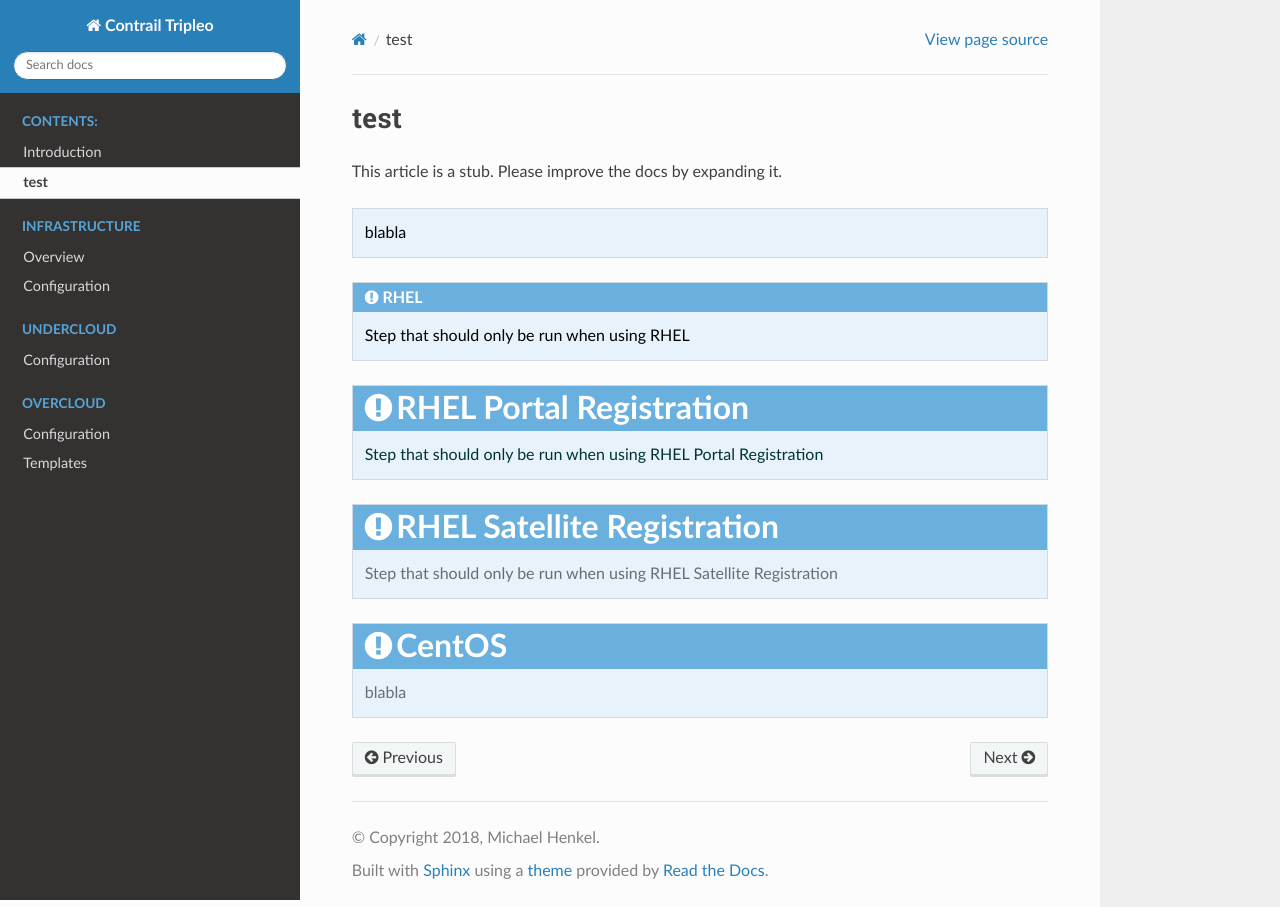
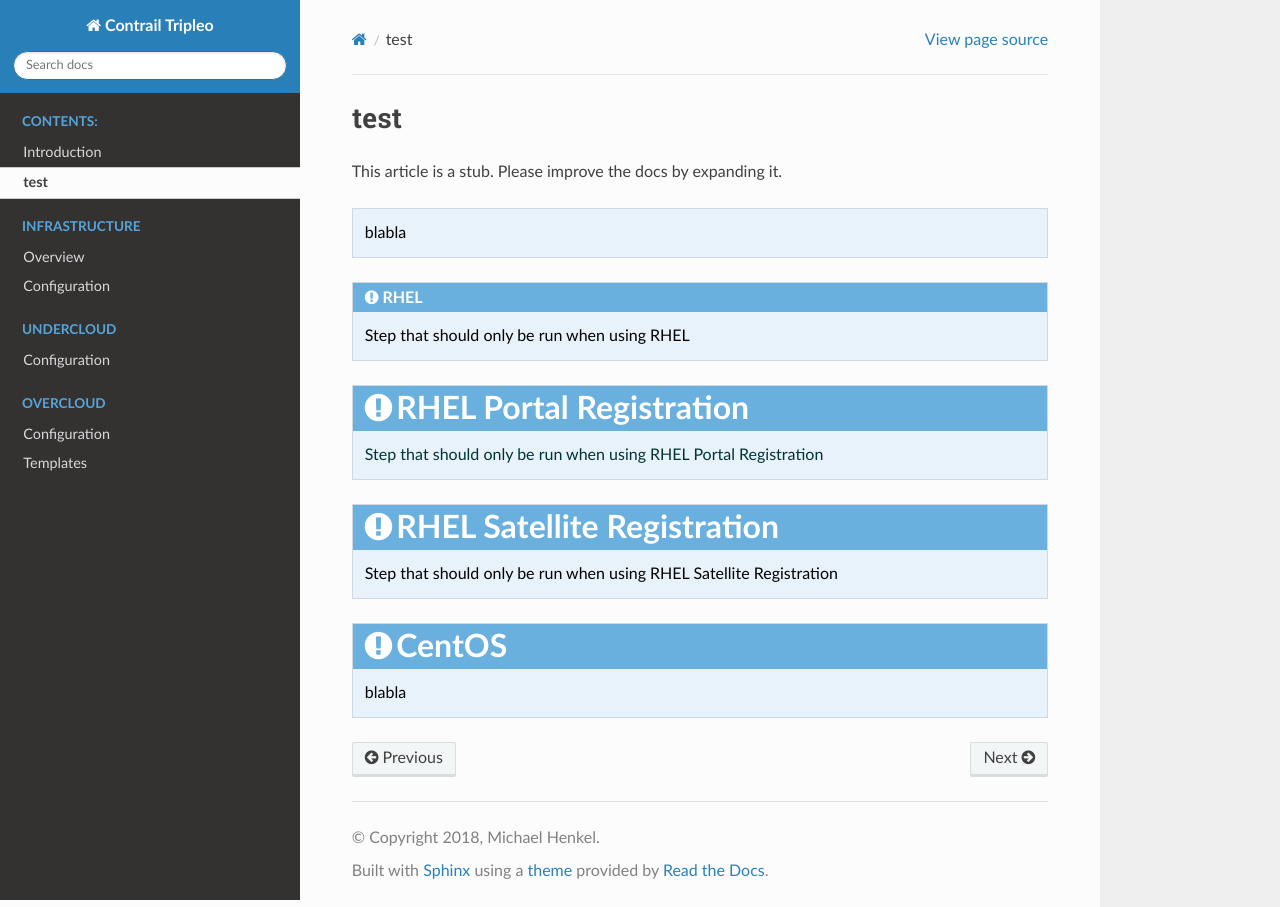
Before and after one commit to michaelhenkel/contrail-tripleo-docu, a Sphinx documentation site: the page built from docs/test.rst, in a window 1280 px wide. Built offline with Sphinx 7.4.7 and the Read the Docs theme 2.0.0, drawn with Linux system fonts in a browser that asks for light colours.

```diff
--- a/docs/_static/custom.css
+++ b/docs/_static/custom.css
@@ -1,12 +1,12 @@
 .admonition {
   font-size: 200%; /* match code size */
-  background: rgb(100, 240, 240);
-  color: rgba(0, 0, 0, 0.55);
+  background: none;
+  color: black;
   border: 1px solid rgba(0, 0, 0, 0.1);
   padding: 0.5em 1em 0.75em 1em;
   margin-bottom: 24px;
 }
 
-.admonition-red { font-size:100%; background: #fef; background-color: #e8e8e8; color: #000000 ; }
+.admonition-red { font-size:100%; background-color: #ffe8e8 ; color: #000000 ; }
 .admonition-green { background: #aaa; background-color: #e3e3e3; color: #003333 ; }
 .rhel {background: #fee;}
```
